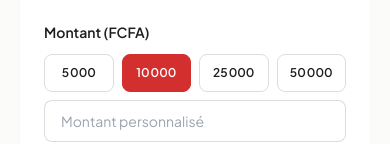
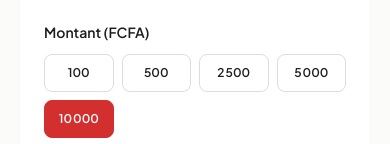
Before and after one commit to myzbryan836-sudo/croix-rouge-gabonaise, a React (Vite) app: page /dons in a window 390 px wide. Shown: the part 424-568 px from the top of the page. Built offline with nearby package versions, Linux system fonts and the light colour scheme; no server answers; the database is empty.

Commit message:
Baisse des montants de don predefinis (100/500/2500/10000) suite aux retours de la mobilisation des ressources

```diff
--- a/src/pages/Dons.jsx
+++ b/src/pages/Dons.jsx
@@ -5,7 +5,7 @@ import { CheckCircle2, CreditCard, Smartphone, Heart, Copy, Check } from 'lucide
 import { supabase } from '../supabase/config'
 import { useSupabaseCollection } from '../hooks/useSupabaseCollection'
 
-const AMOUNTS = [5000, 10000, 25000, 50000]
+const AMOUNTS = [100, 500, 2500, 5000, 10000]
 const METHODS = [
   { value: 'carte', label: 'Carte bancaire', icon: CreditCard },
   { value: 'moov_money', label: 'Moov Money', icon: Smartphone },
```
